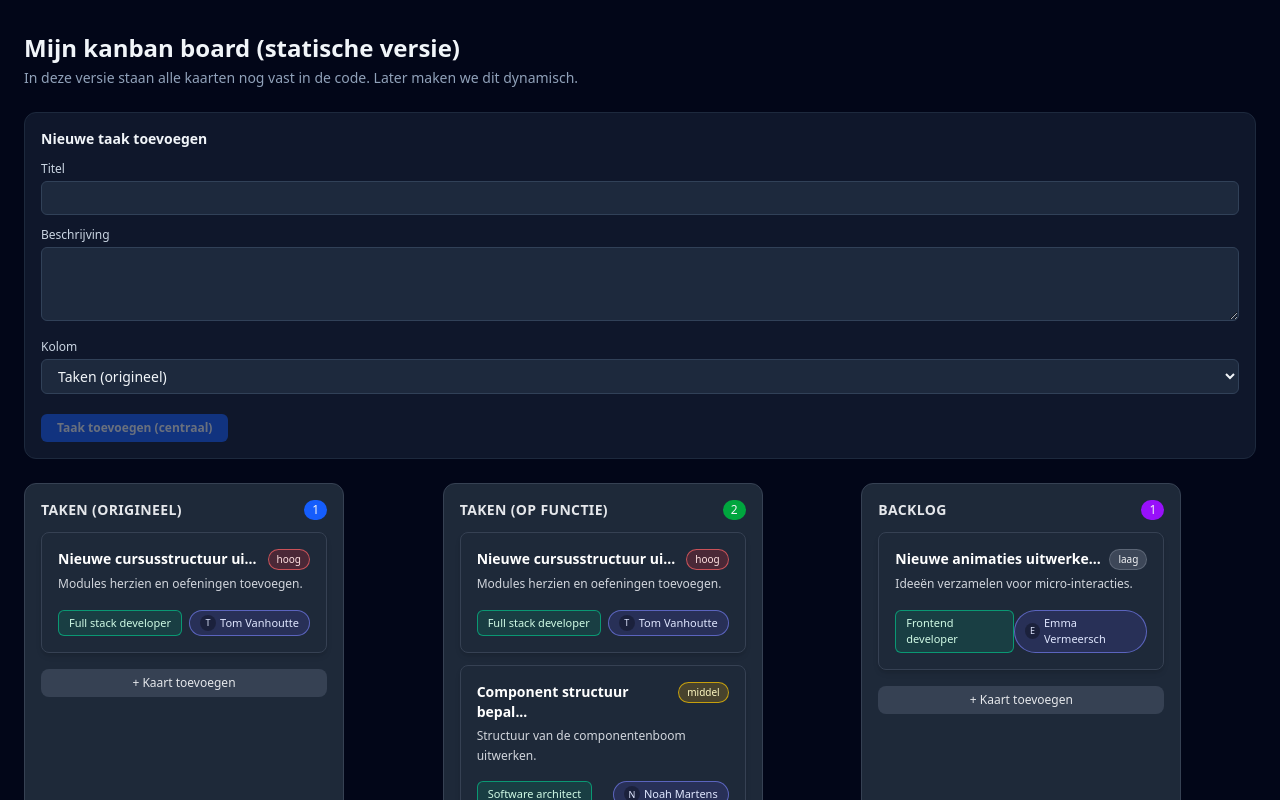
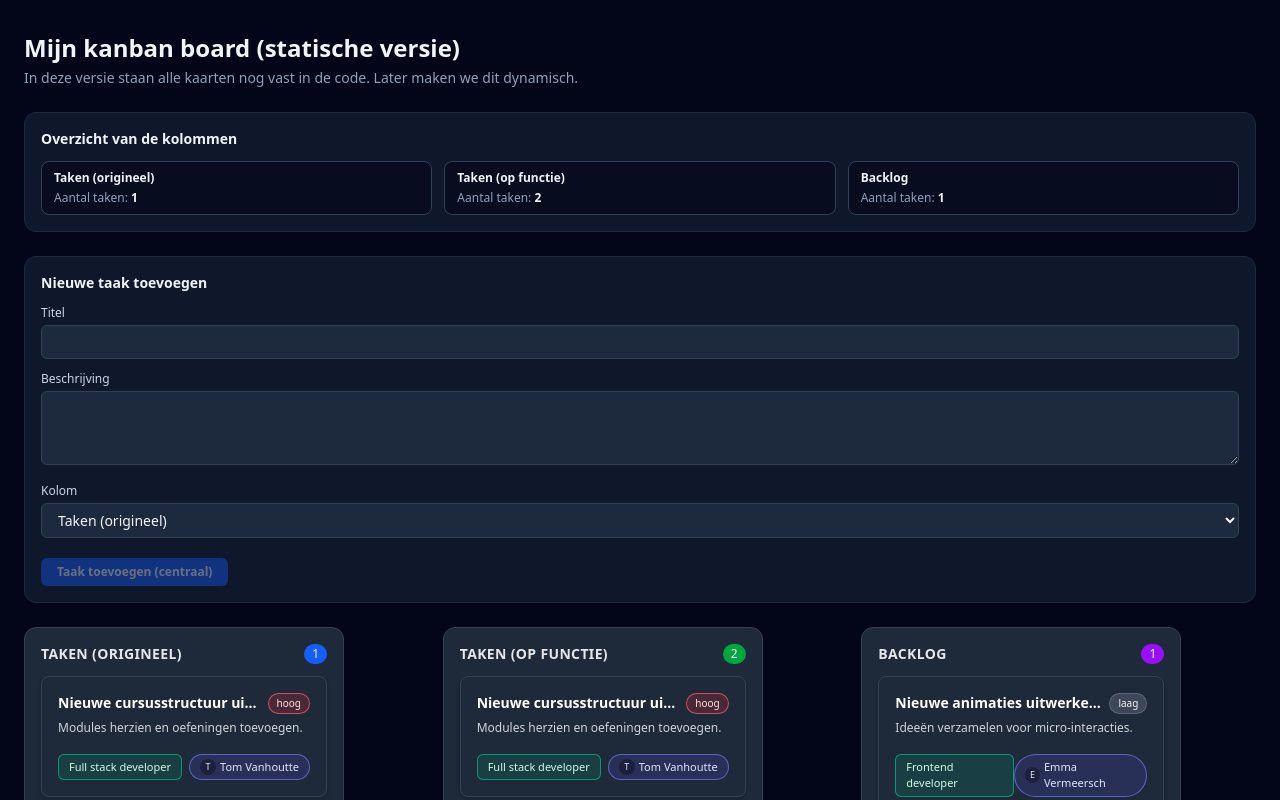
Before and after one commit to syntraprogrammeurs/vueexercises, a Vue app: page / in a window 1280 px wide. Shown: the top 800 px of the page. Built offline with nearby package versions, Linux system fonts and the light colour scheme.

Commit message:
p29temp57-oef8-einde

```diff
--- a/src/App.vue
+++ b/src/App.vue
@@ -2,6 +2,7 @@
 import { ref } from "vue"
 import TaskCard from "./components/TaskCard.vue"
 import BoardColumn from "./components/BoardColumn.vue"
+import BoardSummary from "./components/BoardSummary.vue"
 
 const columns = ref([
   {
@@ -115,7 +116,10 @@ function handleAddTaskToColumn(payload) {
       </p>
     </header>
 
-    <!-- Centraal formulier (optie voor studenten) -->
+    <!-- Nieuw overzichtscomponent -->
+    <BoardSummary :columns="columns" />
+
+    <!-- Centraal formulier (uit oefening 6/8) -->
     <section class="mb-6 bg-slate-900 border border-slate-800 rounded-xl p-4">
       <h2 class="text-sm font-semibold mb-3">
         Nieuwe taak toevoegen
--- /dev/null
+++ b/src/components/BoardSummary.vue
@@ -0,0 +1,36 @@
+<script setup>
+const props = defineProps({
+  columns: {
+    type: Array,
+    required: true
+  }
+})
+</script>
+
+<template>
+  <section
+      class="mb-6 bg-slate-900 border border-slate-800 rounded-xl p-4 text-sm"
+  >
+    <h2 class="text-sm font-semibold mb-3">
+      Overzicht van de kolommen
+    </h2>
+
+    <div class="grid grid-cols-3 gap-3 text-xs">
+      <article
+          v-for="column in props.columns"
+          :key="column.id"
+          class="rounded-lg border border-slate-700 bg-slate-950/60 px-3 py-2"
+      >
+        <p class="font-semibold text-slate-100">
+          {{ column.title }}
+        </p>
+        <p class="mt-1 text-slate-400">
+          Aantal taken:
+          <span class="font-semibold text-slate-100">
+            {{ column.tasks.length }}
+          </span>
+        </p>
+      </article>
+    </div>
+  </section>
+</template>
```
